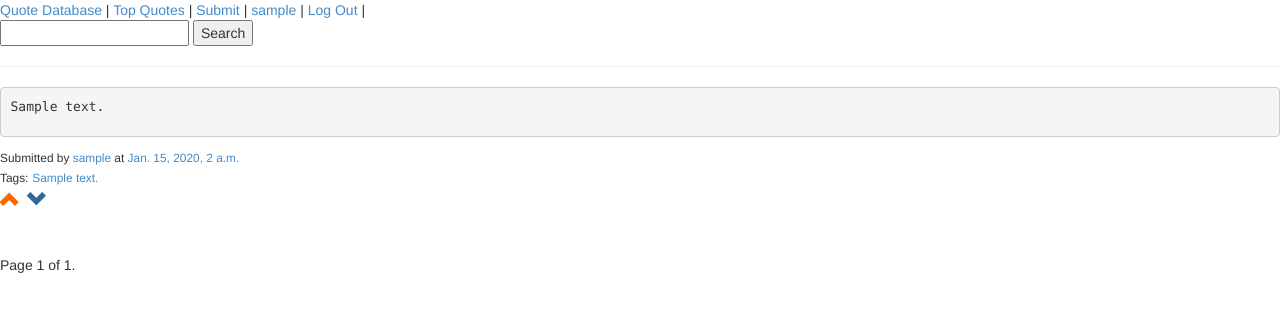
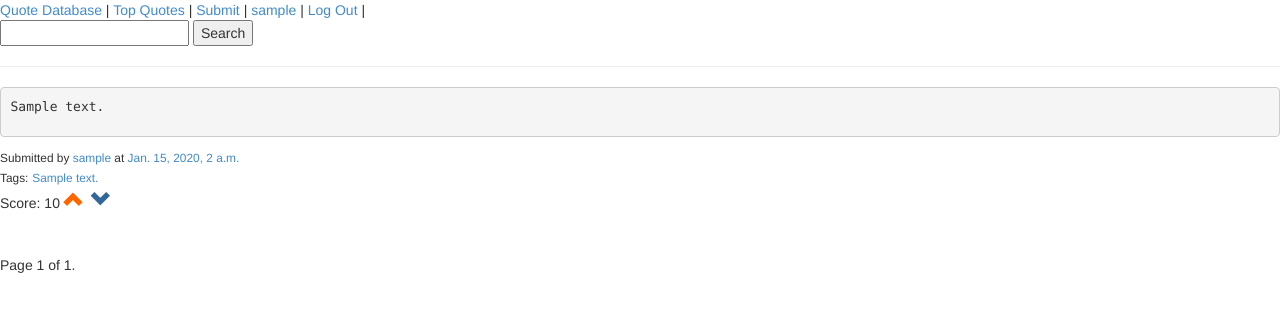
Before and after one commit to t33chong/qdb, a Django app: page / in a window 1280 px wide. Shown: the top 312 px of the page. Run offline with Django 3.2, Linux system fonts and the light colour scheme; a user stored in the database is signed in; tables that the repository leaves empty hold one stand-in row (values such as "Sample post"); some libraries are stand-ins or nearby versions.

Commit message:
display score in quote template

```diff
--- a/app/templates/app/quote.html
+++ b/app/templates/app/quote.html
@@ -11,6 +11,7 @@
 </small>
 {% endif %}
 <br>
+Score: {{quote.score}}
 <a href="#" data-id="{{quote.id}}" class="upvote {% if not request.user.is_authenticated %}nag{% elif quote.id in curr_upvotes %}active{% endif %}">
   <span class="glyphicon glyphicon glyphicon-chevron-up"></span>
 </a>
```
